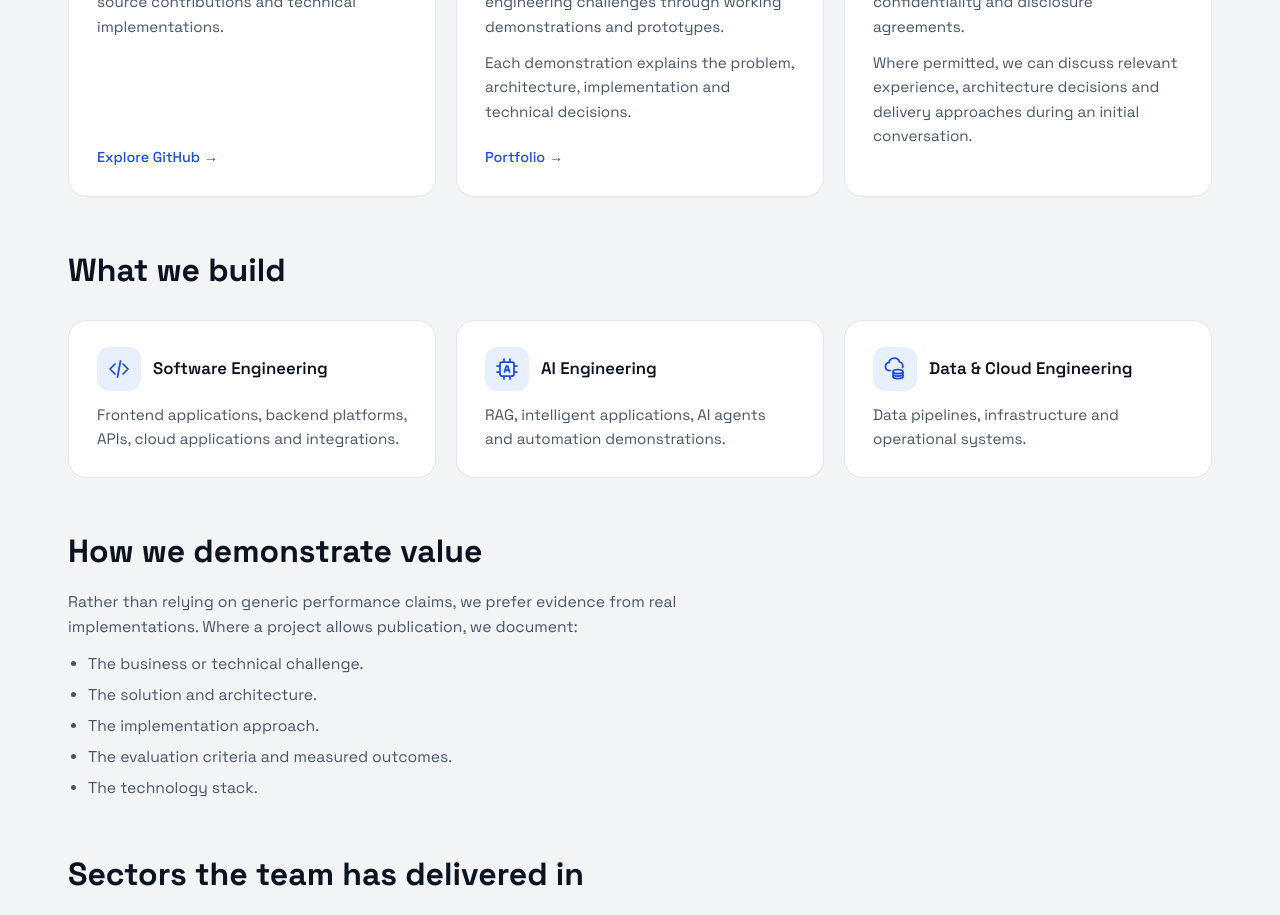
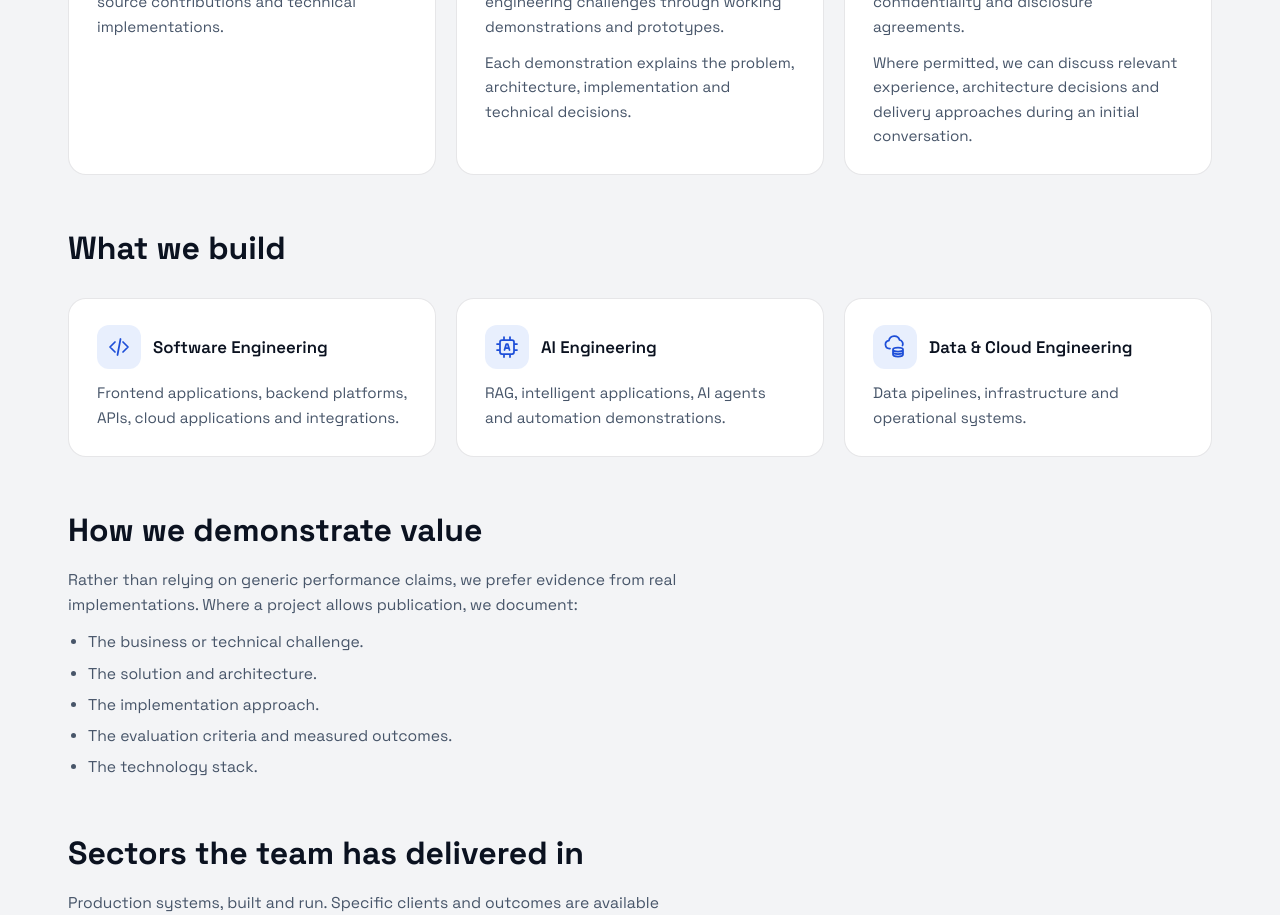
Before and after one commit to giilab/giilab.github.io, a Next.js app: page /projects in a window 1280 px wide. Shown: the part 840-1755 px from the top of the page. Built offline with nearby package versions, Linux system fonts and the light colour scheme.

Commit message:
copy(projects): drop GitHub and Portfolio links from the intro cards
Co-Authored-By: Claude Opus 5.5 <noreply@anthropic.com>

```diff
--- a/src/app/projects/page.tsx
+++ b/src/app/projects/page.tsx
@@ -2,7 +2,7 @@ import type { Metadata } from "next";
 import { Container, Section, PageHero, Card, Grid, Pill, ButtonLink } from "@/components/ui";
 import { TokenStreamVisual } from "@/components/HeroVisuals";
 import CTABand from "@/components/CTABand";
-import { CASE_STUDIES, INDUSTRIES, SITE, pageMeta } from "@/lib/site";
+import { CASE_STUDIES, INDUSTRIES, pageMeta } from "@/lib/site";
 
 export const metadata: Metadata = pageMeta(
   "/projects/",
@@ -75,11 +75,6 @@ export default function ProjectsPage() {
                 Explore selected software projects, open-source contributions and technical
                 implementations.
               </p>
-              <div className="mt-auto pt-2">
-                <a href={SITE.github} target="_blank" rel="noopener noreferrer" className="text-[0.9rem] font-medium text-accent-ink">
-                  Explore GitHub &rarr;
-                </a>
-              </div>
             </Card>
             <Card className="gap-3">
               <h2 className="text-[1.1rem] font-semibold">Technical Demonstrations</h2>
@@ -91,11 +86,6 @@ export default function ProjectsPage() {
                 Each demonstration explains the problem, architecture, implementation and
                 technical decisions.
               </p>
-              <div className="mt-auto pt-2">
-                <a href={SITE.portfolio} target="_blank" rel="noopener noreferrer" className="text-[0.9rem] font-medium text-accent-ink">
-                  Portfolio &rarr;
-                </a>
-              </div>
             </Card>
             <Card className="gap-3">
               <h2 className="text-[1.1rem] font-semibold">Client Engagements</h2>
```
